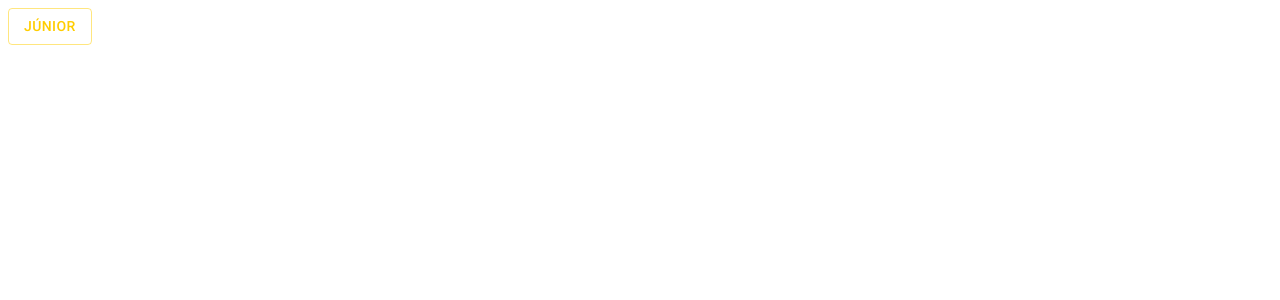
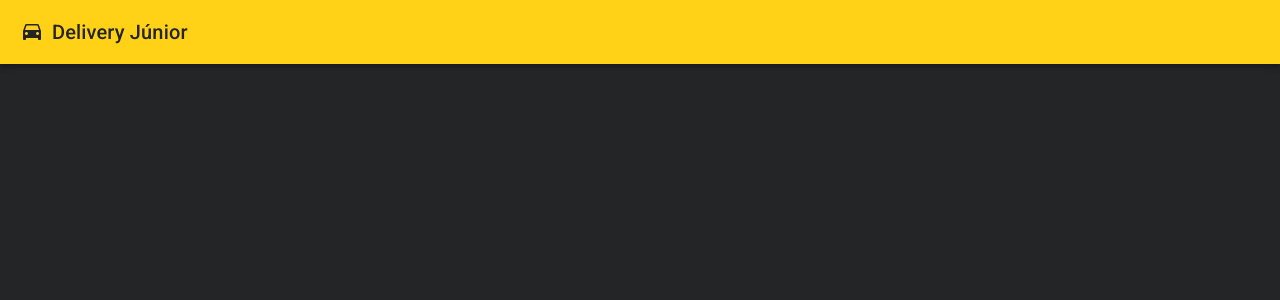
Before and after one commit to wilhamsJW/React-with-Material-UI-Websockets-e-Mapas, a React (Create React App) app: page / in a window 1280 px wide. Shown: the top 300 px of the page. Built offline with nearby package versions, Linux system fonts and the light colour scheme.

Commit message:
chore: add lib icon and menu bar final

```diff
--- a/package.json
+++ b/package.json
@@ -5,6 +5,7 @@
   "dependencies": {
     "@emotion/react": "^11.9.3",
     "@emotion/styled": "^11.9.3",
+    "@mui/icons-material": "^5.8.4",
     "@mui/material": "^5.8.4",
     "@testing-library/jest-dom": "^5.16.4",
     "@testing-library/react": "^13.3.0",
--- a/src/App.tsx
+++ b/src/App.tsx
@@ -1,10 +1,27 @@
-import { Button, ThemeProvider } from "@mui/material";
+import { AppBar, CssBaseline, IconButton, ThemeProvider, Toolbar, Typography } from "@mui/material";
 import theme from './theme'
+import DriveEtaIcon from '@mui/icons-material/DriveEta';
 
 function App() {
   return (
     <ThemeProvider theme={theme}>
-      <Button variant="outlined">Júnior</Button>
+      <CssBaseline/>
+      {/** CssBaseline Responsável por alterar toda a cor do meu body para dark, onde foi definida em theme, para saber mais consulte a doc do material UI */}
+      {/** AppBar -> menu superior do MAterial UI
+       * position="static" -> para que o menu fique fixo no topo caso a page de scrool
+       * enableColorOnDark -> captura a cor do primary de theme
+       * IconButton -> temos o button padrão mas esse nos ajuda a posicionar o icon
+       * color="inherit" -> quer dizer que ele vai herdar a cor do component
+       * edge='start' -> sempre alinhado a esquerda
+       */}
+      <AppBar position="static" enableColorOnDark>
+        <Toolbar>
+          <IconButton color="inherit" edge='start'>
+            <DriveEtaIcon/>
+          </IconButton>
+          <Typography variant="h6">Delivery Júnior</Typography>
+        </Toolbar>
+      </AppBar>
     </ThemeProvider>
   );
 }
```
Also changed, not shown: 2 other files (tests, documents, lock files or other folders).
